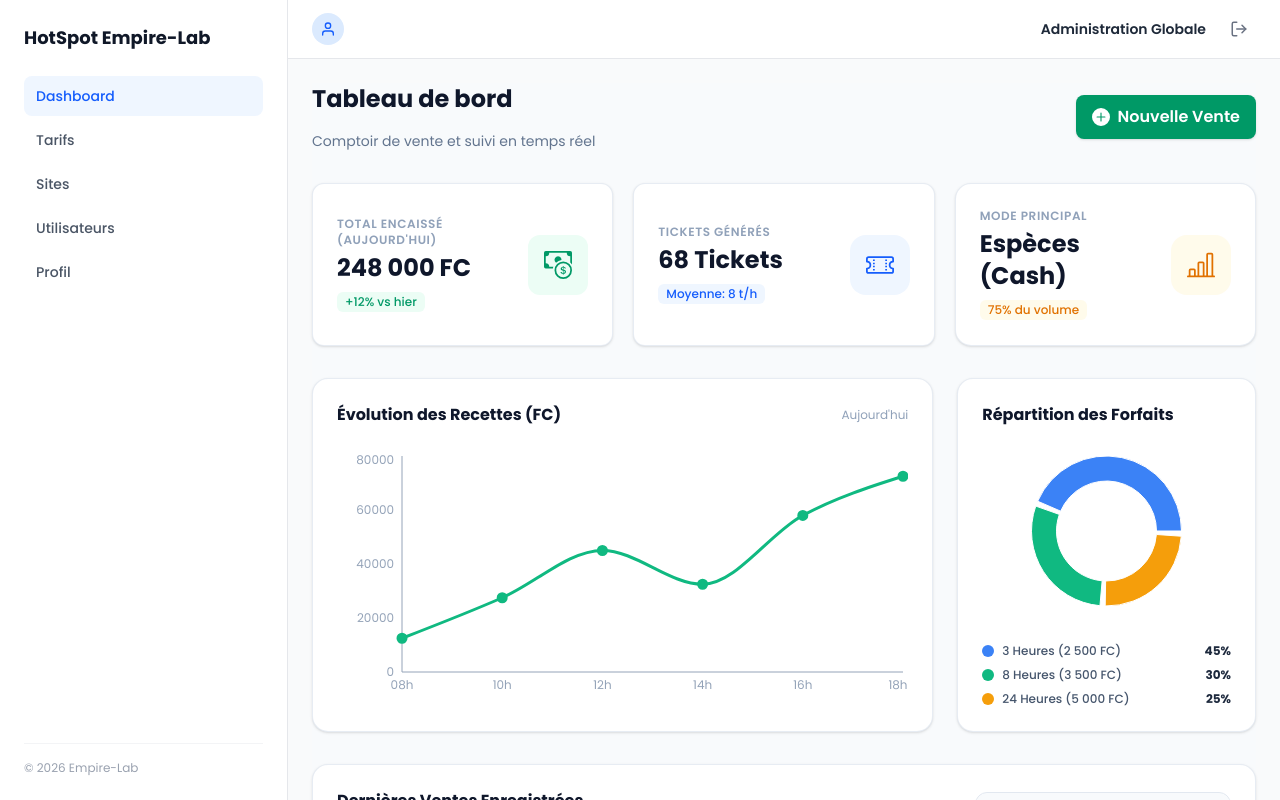
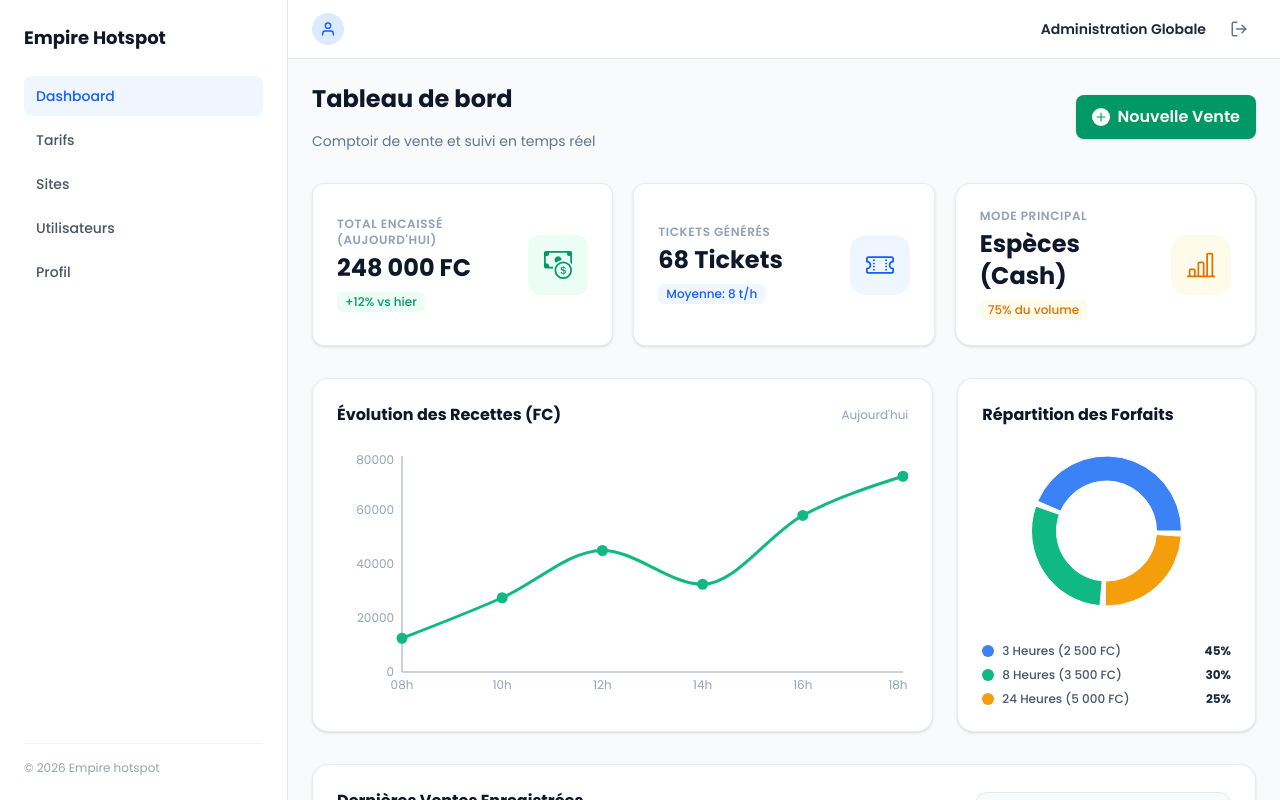
Before and after one commit to tabiseelelwa/fiziTechEnergy, a Next.js app: page / in a window 1280 px wide. Built offline with nearby package versions, Linux system fonts and the light colour scheme; sample sign-in values are in the browser's storage.

Commit message:
Mise à jour de l'affichage des tarifs

```diff
--- a/app/(dashboard)/tarifs/page.tsx
+++ b/app/(dashboard)/tarifs/page.tsx
@@ -38,9 +38,17 @@ export default function TarifsPage() {
   // Formatage de l'affichage des minutes en Heures / Minutes
   const formatDuree = (minutes: number) => {
     if (minutes < 60) return `${minutes} Min`;
-    const heures = Math.floor(minutes / 60);
+
+    const jours = Math.floor(minutes / 1440);
+    const heures = Math.floor((minutes % 1440) / 60);
     const minsRestantes = minutes % 60;
-    return minsRestantes > 0 ? `${heures}h ${minsRestantes}m` : `${heures} Heures`;
+
+    const parts: string[] = []
+    if (jours > 0) parts.push(`${jours} jour${jours > 1 ? 's' : ""}`);
+    if (heures > 0) parts.push(`${heures} heure${heures > 1 ? 's' : ""}`);
+    if (minsRestantes > 0) parts.push(`${minsRestantes} m`);
+
+    return parts.join(' ');
   };
 
   return (
--- a/app/components/Sidebar.tsx
+++ b/app/components/Sidebar.tsx
@@ -41,7 +41,7 @@ export default function Sidebar({ isOpen, onClose }: SidebarProps) {
         <div className="space-y-6">
           <div className="flex items-center justify-between">
             <h2 className="text-lg font-bold text-gray-900">
-              HotSpot Empire-Lab
+              Empire Hotspot
             </h2>
             <button
               onClick={onClose}
@@ -75,7 +75,7 @@ export default function Sidebar({ isOpen, onClose }: SidebarProps) {
 
         {/* Pied de la Sidebar */}
         <div className="pt-4 border-t border-gray-100 text-xs text-gray-400">
-          © 2026 Empire-Lab
+          © 2026 Empire hotspot
         </div>
       </aside>
     </>
--- a/app/layout.tsx
+++ b/app/layout.tsx
@@ -11,8 +11,8 @@ const poppins = Poppins({
 });
 
 export const metadata: Metadata = {
-  title: "Empire Laboratory",
-  description: "Generated by Empire-Lab Energy",
+  title: "Empire hotspot",
+  description: "Generated by Empire-Lab",
 };
 
 export default function RootLayout({
```
